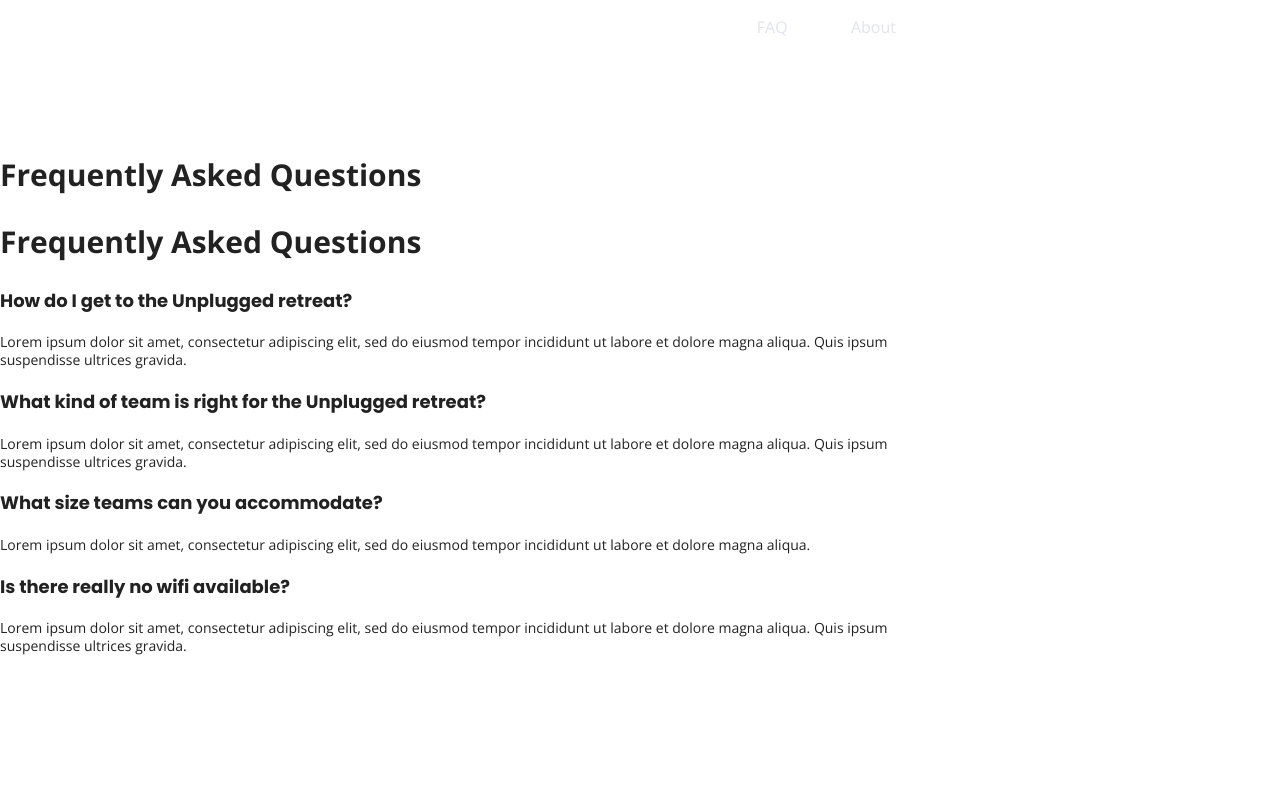
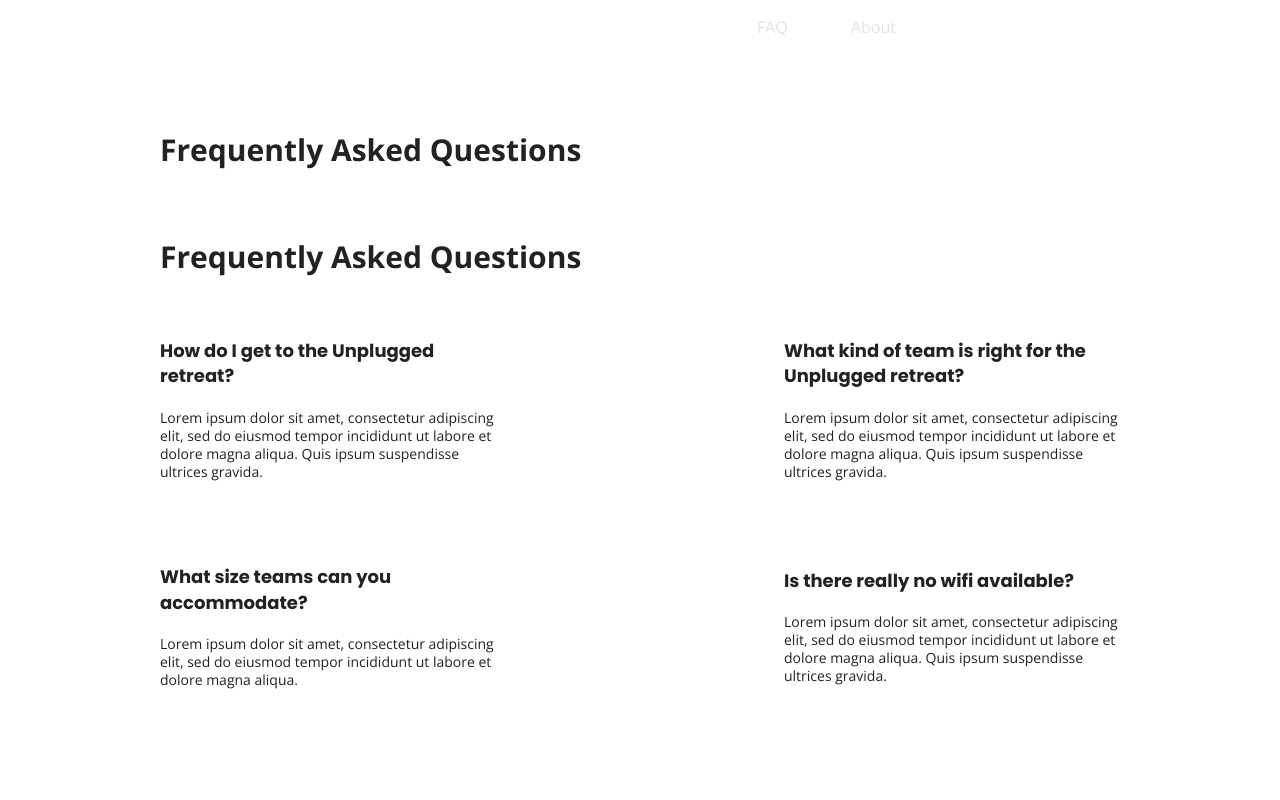
Before and after one commit to edev87/unplugged-retreat-2, a website: page faqs/index.html in a window 1280 px wide. Shown: the top 800 px of the page. Drawn offline with nearby package versions, Linux system fonts and the light colour scheme; files that its build step writes are made by us from their sources; files whose address does not match are found by name.

Commit message:
Added more styles to the homepage and faq page.

```diff
--- a/css/main.css
+++ b/css/main.css
@@ -203,7 +203,8 @@ header nav ul{
    margin:  0;
  }
 
- /*---------- Mobile Styles -------*/
+
+ /*---------- Mobile Styles Homepage-------*/
 
  /* Hero Area */
  .hero-area{
@@ -226,9 +227,14 @@ header nav ul{
     justify-content: center;
     flex-flow: row wrap;
   }
+
+  .features h2{
+    margin-bottom: 60px;
+  }
 /* needs width*/
 features article{
-
+width: 63%;
+margin: 30px;
 }
   features .features-items{
     display: flex;
@@ -248,8 +254,13 @@ features article{
   align-items: center;
 }
 
+.reviews h2{
+  margin-bottom: 40px;
+}
 /* needs width*/
 reviews h3{
+  width: 55%;
+  margin: 20px 0;
 
 }
 /*======
@@ -283,8 +294,38 @@ display: flex;
 justify-content: center;
 align-items: center;
 flex-flow: row wrap;
+}
+.contact-content p {
+  margin: 0;
+}
 
-}
+/* ==========================================================================
+   FAQ Page
+   ========================================================================== */
+
+   .faq {
+    display: flex;
+    justify-content: center;
+    align-items: center;
+    flex-flow: row wrap;
+  }
+
+  .faq .content-wrapper {
+    margin: 50px 0 0 0;
+    display: flex;
+    justify-content: center;
+    align-items: center;
+    flex-flow: row wrap;
+  }
+
+  .faq h2 {
+    margin-bottom: 40px;
+  }
+
+  .faq-content {
+    margin-bottom: 50px;
+  }
+
 /* ==========================================================================
    Helper classes
    ========================================================================== */
```
